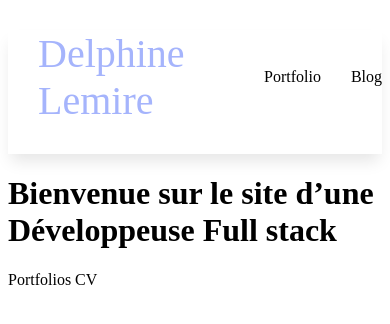
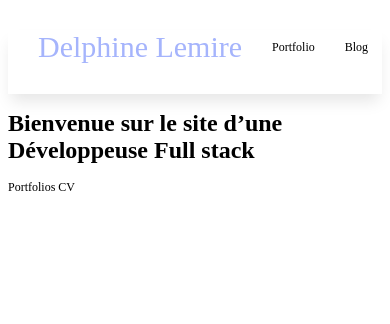
Before and after one commit to DelphineLemire/DelphineLemire.github.io, a Jekyll site: the page built from docs/index.md, in a window 390 px wide. Shown: the top 324 px of the page. Built offline with Jekyll 4.4.1, drawn with Linux system fonts in a browser that asks for light colours.

Commit message:
font size

```diff
--- a/docs/_sass/main.scss
+++ b/docs/_sass/main.scss
@@ -21,9 +21,16 @@
 }
 
 .navbar__link--standard {
+    font-size: 1em;
     margin-left: 30px;
     align-content: space-evenly;
 }
+@media only screen and (max-width: 480px) {
+    body {
+      font-size: 12px;
+    }
+  }
+
 
 .current {
     color: green;
```
